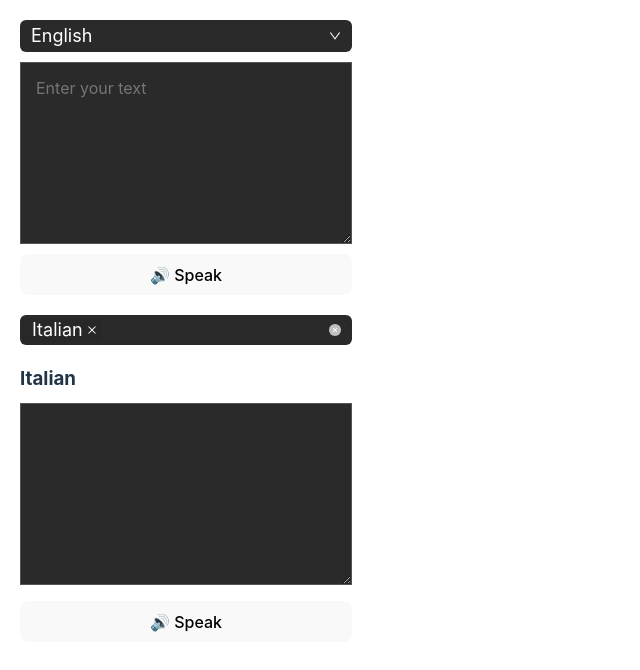
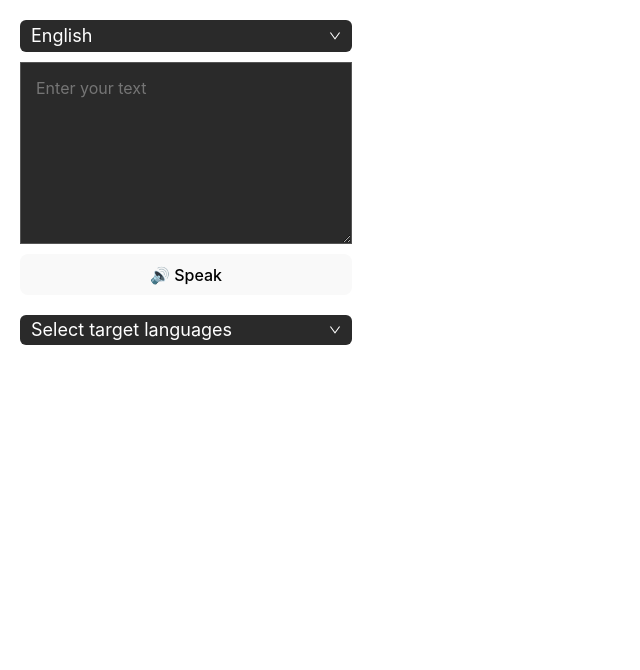
Before and after one commit to wareverdud/translate, a React (Vite) app: page / in a window 1280 px wide. Shown: the top 670 px of the page, without its empty margins (0-640 px from the left). Built offline with nearby package versions, Linux system fonts and the light colour scheme.

Commit message:
no default value for target language

```diff
--- a/src/App.tsx
+++ b/src/App.tsx
@@ -7,7 +7,7 @@ import './App.css'
 export const App = () => {
   const [value, setValue] = useState('')
   const [initLanguage, setInitLanguage] = useState('en')
-  const [targetLanguages, setTargetLanguages] = useState<string[]>(['it'])
+  const [targetLanguages, setTargetLanguages] = useState<string[]>([])
   const [loading, setLoading] = useState(false)
   const [debounceTimeout, setDebounceTimeout] = useState<NodeJS.Timeout | null>(
     null,
@@ -127,7 +127,6 @@ export const App = () => {
           filterOption={(input, option) =>
             (option?.label ?? '').toLowerCase().includes(input.toLowerCase())
           }
-          defaultValue={['it']}
           onChange={handleChange}
           options={languages.map((item) => ({
             value: item.id,
```
